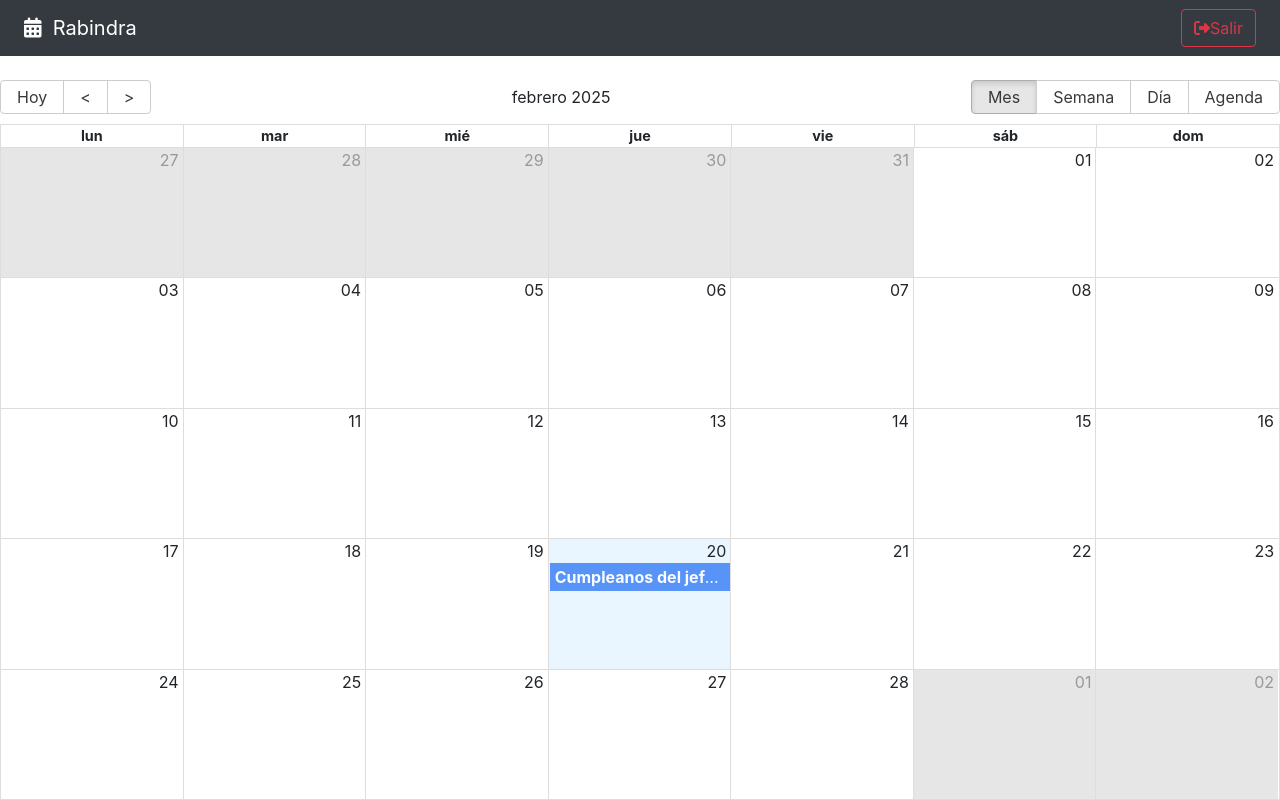
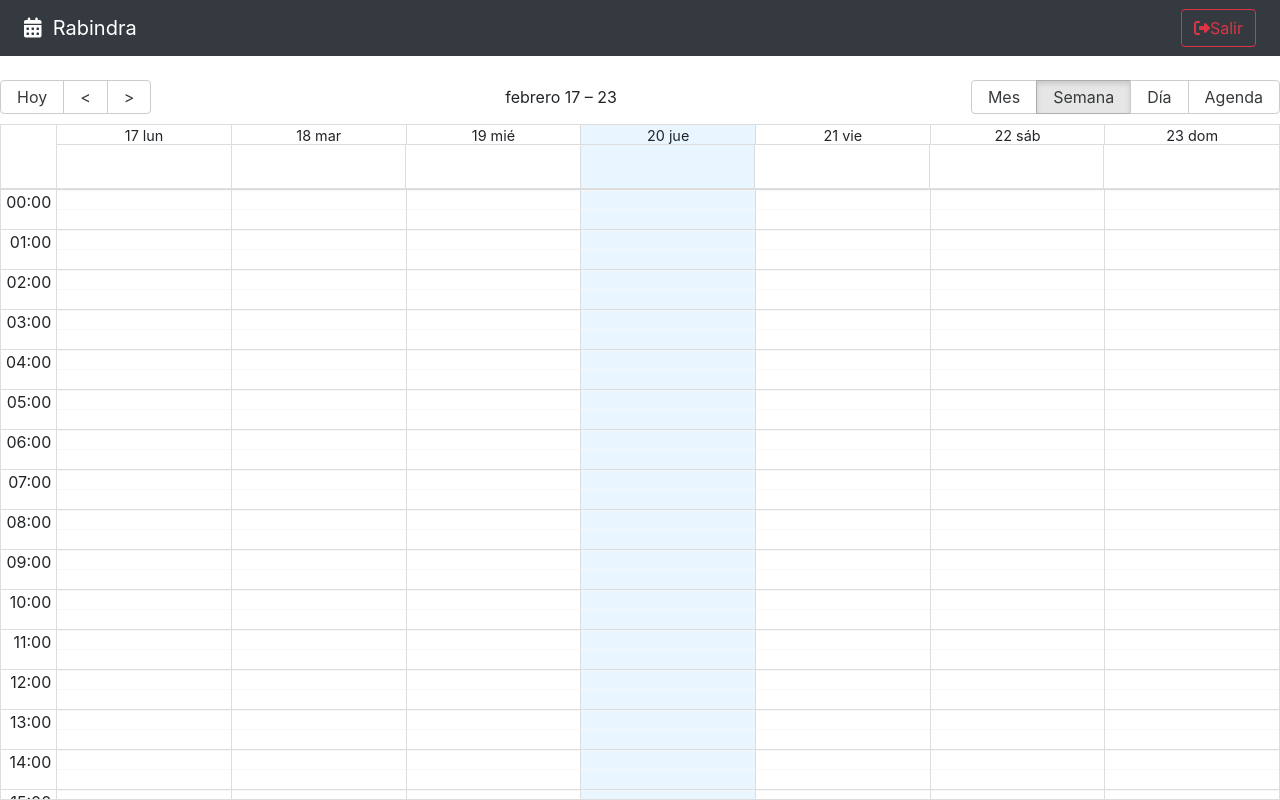
Before and after one commit to RabindraHarichand/Calendar-App, a React (Vite) app: page / in a window 1280 px wide. Built offline with nearby package versions, Linux system fonts and the light colour scheme.

Commit message:
[CalendarPage]: Enhance CalendarPage with view state management and event handlers

```diff
--- a/src/calendar/pages/CalendarPage.jsx
+++ b/src/calendar/pages/CalendarPage.jsx
@@ -5,6 +5,7 @@
 
 import { addHours } from "date-fns";
 import { localizer, getMessagesES } from "../../helpers";
+import { useState } from "react";
 
 const events = [
   {
@@ -21,6 +22,10 @@
 ];
 
 export const CalendarPage = () => {
+  const [lastView, setLastView] = useState(
+    localStorage.getItem("lastView") || "week"
+  );
+
   const eventStyleGetter = (event, start, end, isSelected) => {
     const style = {
       backgroundColor: "#347CF7",
@@ -34,6 +39,19 @@
     };
   };
 
+  const onDoubleClick = (event) => {
+    console.log({ doubleClick: event });
+  };
+
+  const onSelect = (event) => {
+    console.log({ click: event });
+  };
+
+  const onViewChange = (event) => {
+    localStorage.setItem("lastView", event);
+    setLastView(event);
+  };
+
   return (
     <>
       <Navbar />
@@ -43,6 +61,7 @@
         culture="es"
         localizer={localizer}
         events={events}
+        defaultView={lastView}
         startAccessor="start"
         endAccessor="end"
         style={{ height: "calc(100vh - 80px)" }}
@@ -50,6 +69,9 @@
         components={{
           event: CalendarEvent,
         }}
+        onDoubleClickEvent={onDoubleClick}
+        onSelectEvent={onSelect}
+        onView={onViewChange}
       />
     </>
   );
```
